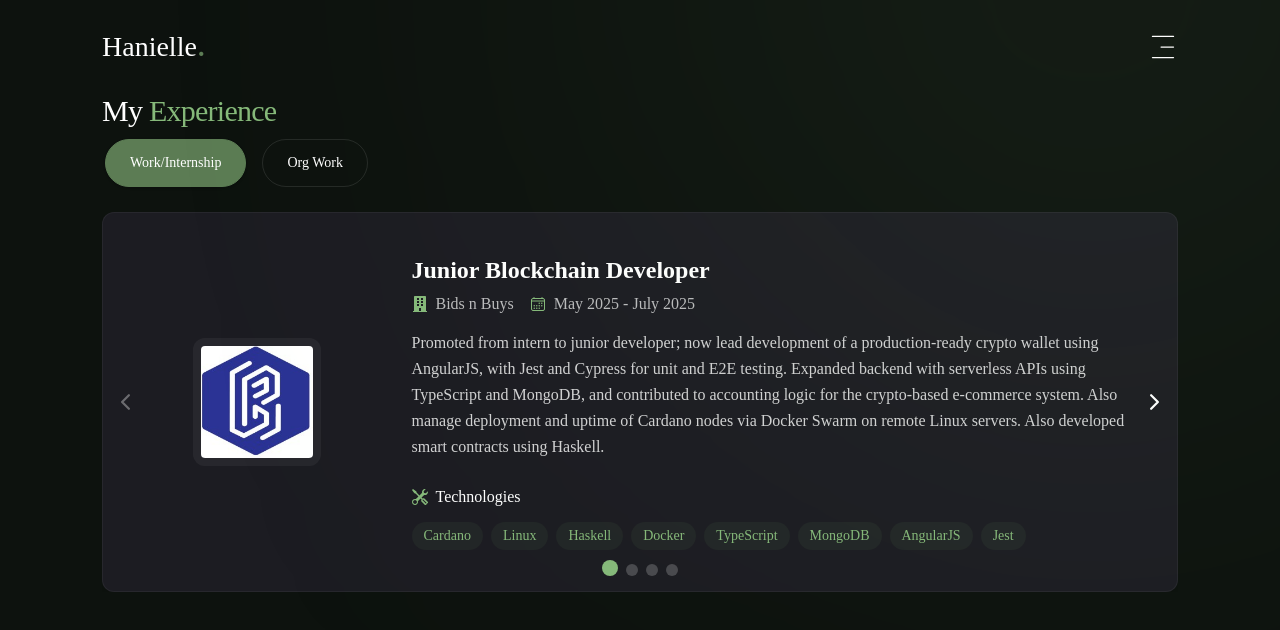
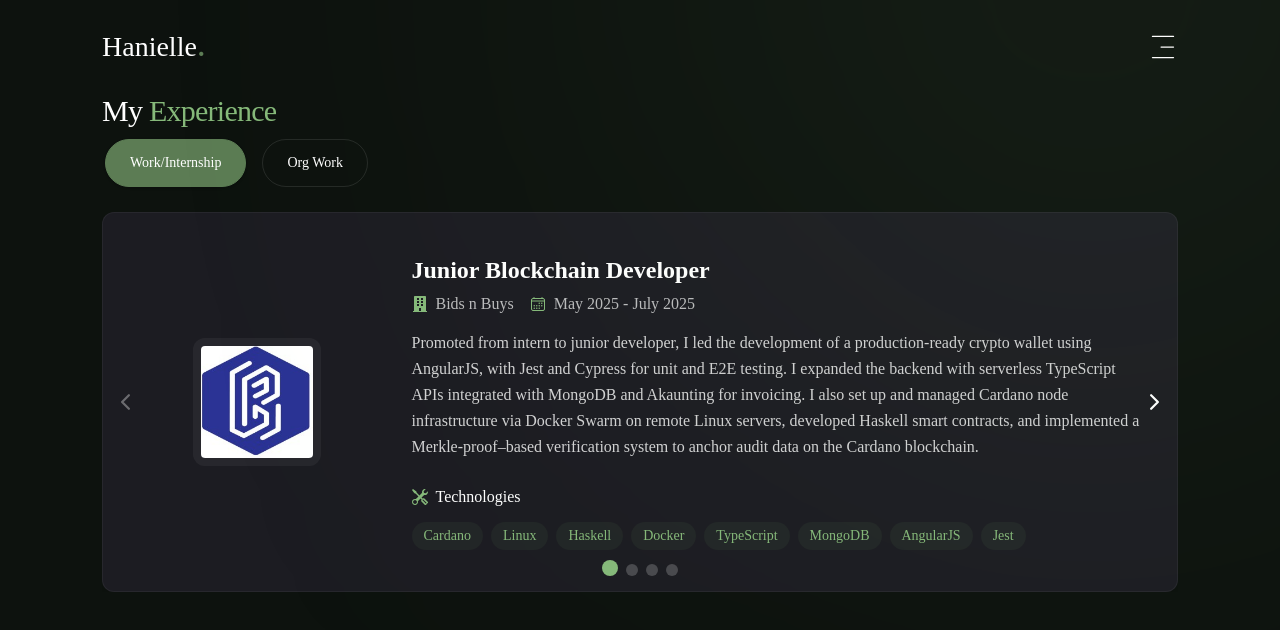
Before and after one commit to haniellejermayn/haniellejermayn-portfolio, a Next.js app: page /experience in a window 1280 px wide. Shown: the top 630 px of the page. Built offline with nearby package versions, Linux system fonts and the light colour scheme; a web font is replaced by a local one.

Commit message:
updated description

```diff
--- a/src/app/experience/page.jsx
+++ b/src/app/experience/page.jsx
@@ -24,7 +24,7 @@ const experience = [
     company: "Bids n Buys",
     duration: "May 2025 - July 2025",
     description:
-      "Promoted from intern to junior developer; now lead development of a production-ready crypto wallet using AngularJS, with Jest and Cypress for unit and E2E testing. Expanded backend with serverless APIs using TypeScript and MongoDB, and contributed to accounting logic for the crypto-based e-commerce system. Also manage deployment and uptime of Cardano nodes via Docker Swarm on remote Linux servers. Also developed smart contracts using Haskell.",
+      "Promoted from intern to junior developer, I led the development of a production-ready crypto wallet using AngularJS, with Jest and Cypress for unit and E2E testing. I expanded the backend with serverless TypeScript APIs integrated with MongoDB and Akaunting for invoicing. I also set up and managed Cardano node infrastructure via Docker Swarm on remote Linux servers, developed Haskell smart contracts, and implemented a Merkle-proof–based verification system to anchor audit data on the Cardano blockchain.",
     logo: "/assets/experience/bidsnbuys.jpg",
     tech: [
       "Cardano",
```
